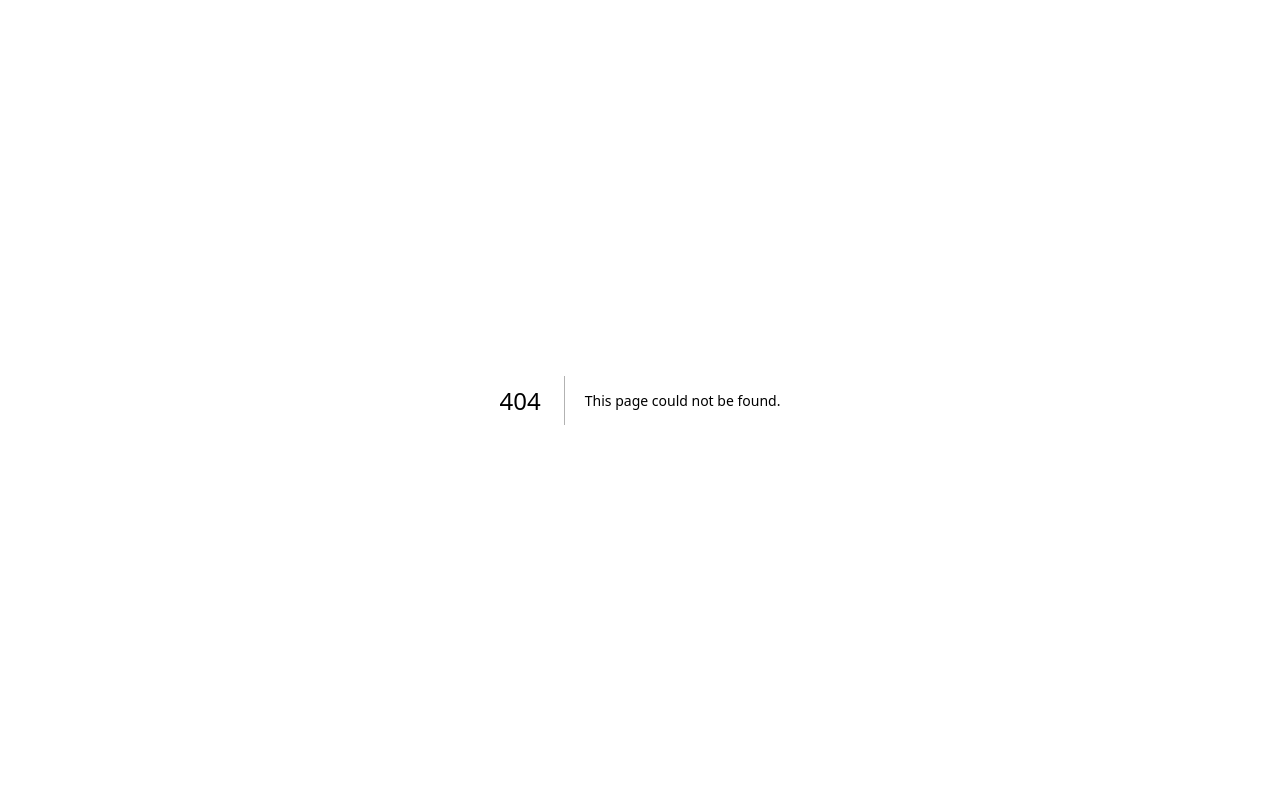
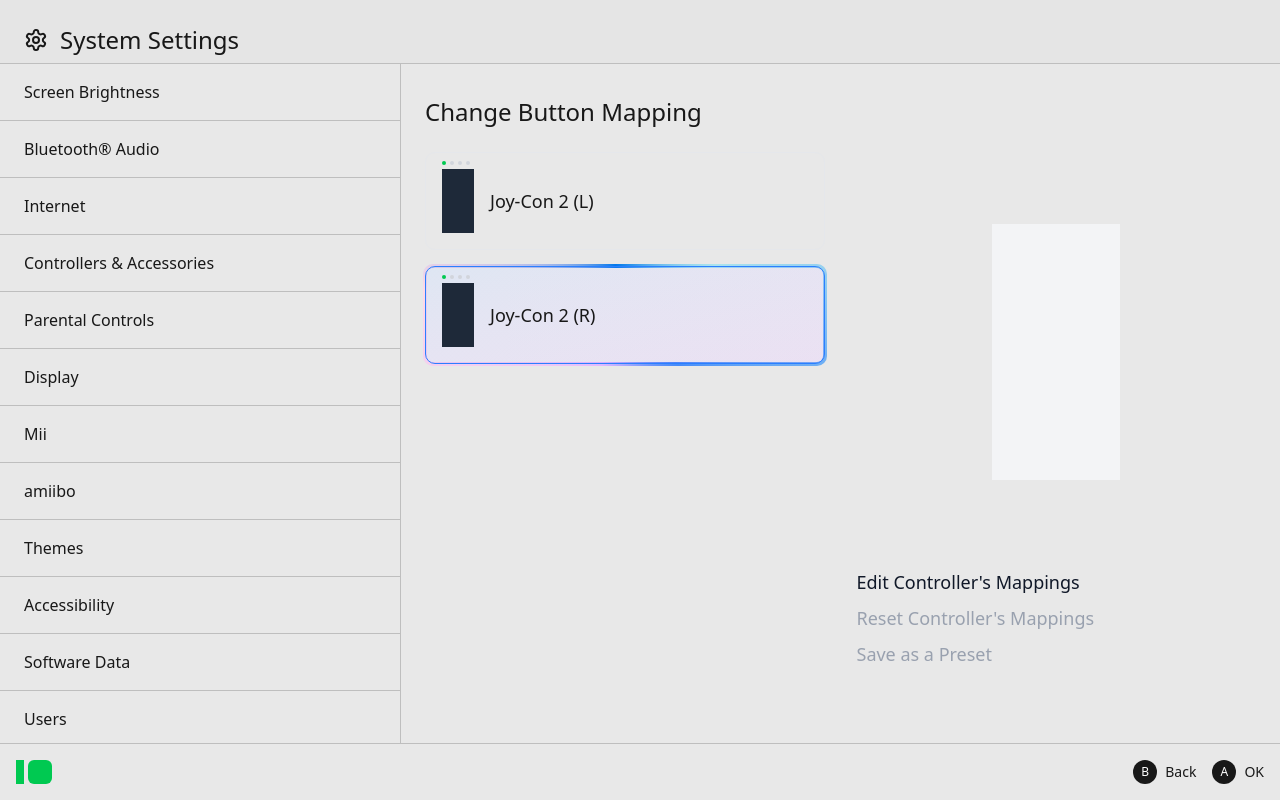
Before and after one commit to educlopez/switch2-ui, a Next.js app: page /settings/accessibility/button-mapping in a window 1280 px wide. Before the commit this address had no page. Built offline with nearby package versions, Linux system fonts and the light colour scheme.

Commit message:
feat: add button mapping page and link in accessibility settings
- Created a new ButtonMappingPage component for configuring Joy-Con button mappings.
- Updated AccessibilitySettings to include a link to the new button mapping page.

```diff
--- /dev/null
+++ b/app/settings/accessibility/button-mapping/page.tsx
@@ -0,0 +1,80 @@
+"use client"
+
+import Image from "next/image"
+import Link from "next/link"
+
+interface JoyConOption {
+  id: string
+  title: string
+  side: "L" | "R"
+  selected?: boolean
+}
+
+export default function ButtonMappingPage() {
+  const joycons: JoyConOption[] = [
+    { id: "joycon-l", title: "Joy-Con 2 (L)", side: "L" },
+    { id: "joycon-r", title: "Joy-Con 2 (R)", side: "R", selected: true },
+  ]
+
+  return (
+    <div className="flex flex-col gap-6">
+      <h1 className="mt-8 text-2xl font-normal">Change Button Mapping</h1>
+
+      <div className="flex gap-8">
+        {/* Left side - Joy-Con selection */}
+        <div className="flex w-1/2 flex-col gap-4">
+          {joycons.map((joycon) => (
+            <div
+              key={joycon.id}
+              className={`relative flex items-center gap-4 rounded-lg border p-4 ${
+                joycon.selected
+                  ? "border-blue-500 bg-gradient-to-br from-blue-500/10 to-purple-500/10"
+                  : "border-gray-200"
+              }`}
+            >
+              {/* Controller dots */}
+              <div className="absolute top-2 left-4 flex gap-1">
+                <div className="h-1 w-1 rounded-full bg-green-500"></div>
+                <div className="h-1 w-1 rounded-full bg-gray-300"></div>
+                <div className="h-1 w-1 rounded-full bg-gray-300"></div>
+                <div className="h-1 w-1 rounded-full bg-gray-300"></div>
+              </div>
+
+              {/* Controller icon */}
+              <div className="flex h-16 w-8 items-center justify-center">
+                <div className="h-16 w-8 bg-gray-800"></div>
+              </div>
+
+              {/* Controller name */}
+              <span className="text-lg">{joycon.title}</span>
+
+              {joycon.selected && (
+                <div className="gradient-border absolute inset-0 -z-10 overflow-hidden rounded-lg border-4"></div>
+              )}
+            </div>
+          ))}
+        </div>
+
+        {/* Right side - Controller preview */}
+        <div className="flex w-1/2 flex-col gap-4">
+          <div className="relative flex h-[400px] items-center justify-center">
+            <div className="h-64 w-32 bg-gray-100"></div>
+          </div>
+
+          {/* Options */}
+          <div className="flex flex-col gap-2">
+            <button className="text-left text-lg text-gray-900 hover:text-blue-500">
+              Edit Controller's Mappings
+            </button>
+            <button className="text-left text-lg text-gray-400">
+              Reset Controller's Mappings
+            </button>
+            <button className="text-left text-lg text-gray-400">
+              Save as a Preset
+            </button>
+          </div>
+        </div>
+      </div>
+    </div>
+  )
+}
--- a/app/settings/accessibility/page.tsx
+++ b/app/settings/accessibility/page.tsx
@@ -1,6 +1,7 @@
 "use client"
 
 import { useState } from "react"
+import Link from "next/link"
 
 import { ToggleSwitch } from "@/app/components/ToggleSwitch"
 
@@ -15,12 +16,13 @@ export default function AccessibilitySettings() {
   return (
     <>
       <div className="mb-6">
-        <h2 className="relative mt-8 border-b py-3 pl-4 text-lg font-normal">
-          <div className="absolute top-3 bottom-3 left-0 w-1 bg-gray-800"></div>
-          Button Mapping
-        </h2>
-
-        <div className="flex flex-col gap-2 py-4">
+        <div className="mt-8 flex flex-col gap-2 py-4">
+          <Link
+            href="/settings/accessibility/button-mapping"
+            className="flex flex-row items-center justify-between border-b pb-4 hover:text-blue-500"
+          >
+            <span className="text-lg">Button Mapping</span>
+          </Link>
           <div className="flex flex-row items-center justify-between border-b pb-4">
             <span className="text-lg">Button Mapping in Quick Settings</span>
             <ToggleSwitch
```
